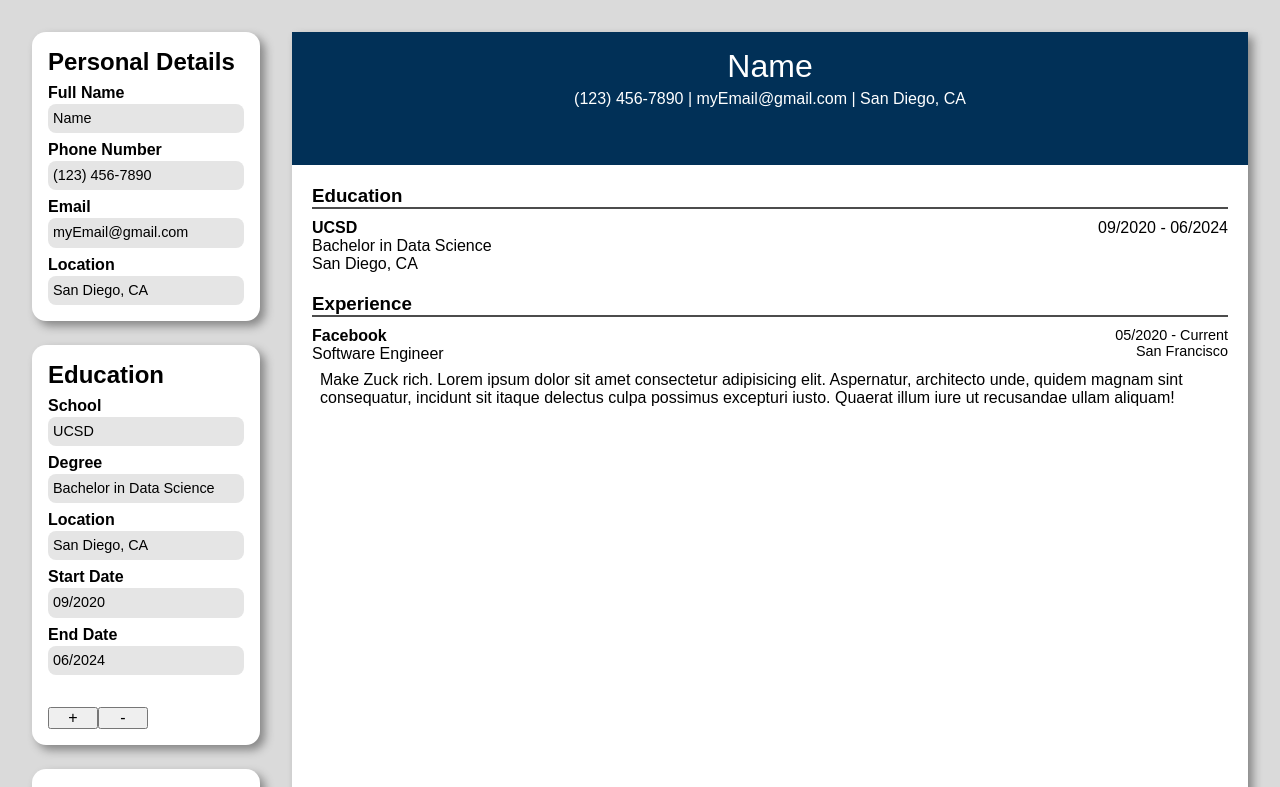
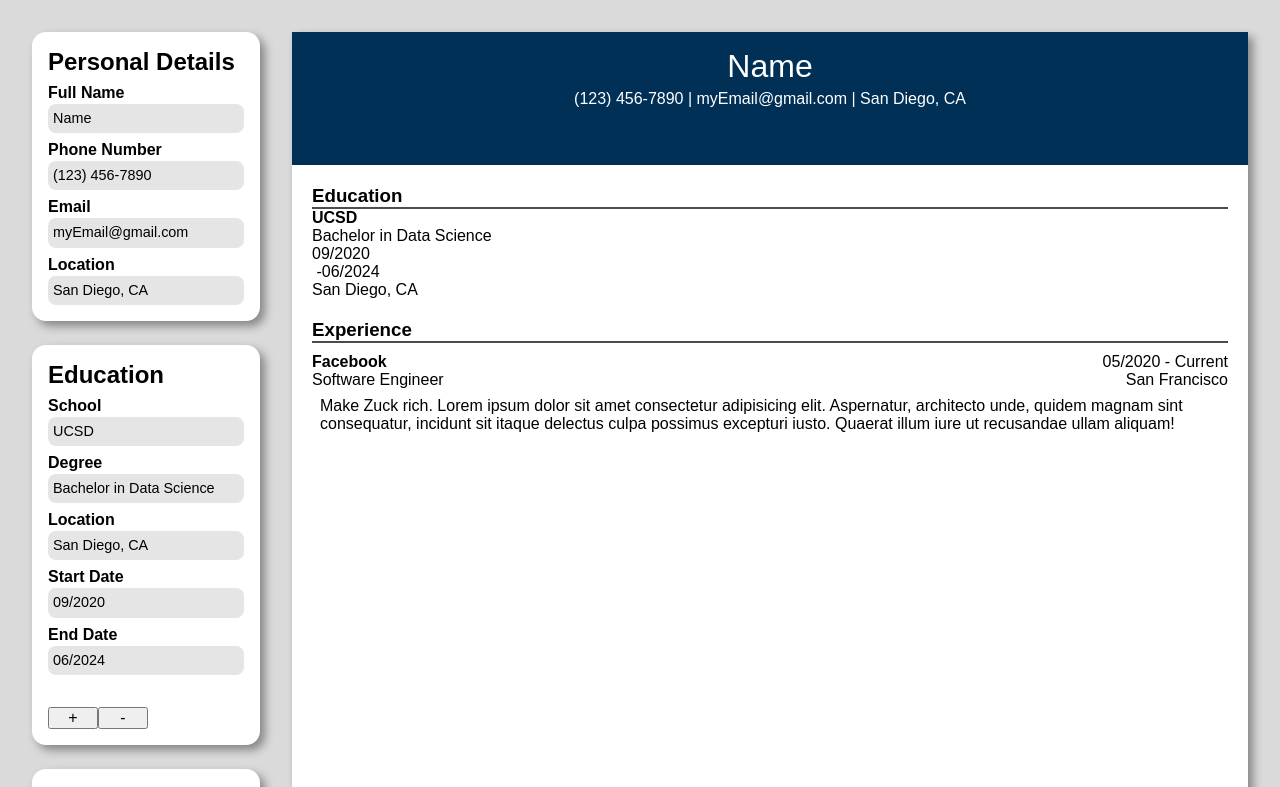
Before and after one commit to mluc404/cv-generator, a React (Vite) app: page / in a window 1280 px wide. Shown: the top 787 px of the page. Built offline with nearby package versions, Linux system fonts and the light colour scheme.

Commit message:
refactor Education output rendering

```diff
--- a/src/components/Education.jsx
+++ b/src/components/Education.jsx
@@ -51,7 +51,7 @@ export function Education({ data, setData, mode = "input" }) {
       )}
 
       {/* RENDER OUTPUT */}
-      {mode === "output" &&
+      {/* {mode === "output" &&
         data.map((obj, index) => (
           <div className="schoolOutput" key={index}>
             <div className="schoolName">
@@ -79,7 +79,57 @@ export function Education({ data, setData, mode = "input" }) {
               ))}
             </div>
           </div>
-        ))}
+        ))} */}
+      {/* //////////////////////////////////////// */}
+      {/* //////////////////////////////////////// */}
+      {/* //////////////////////////////////////// */}
+      {/* REFACTOR RENDER OUTPUT */}
+      {mode === "output" && (
+        <div className="schoolOutput">
+          {data.map((obj, index) => {
+            const schoolNameDegree = obj.filter(
+              (item) => item.name === "schoolName" || item.name === "degree"
+            );
+            console.log(schoolNameDegree);
+
+            const schoolDate = obj.filter(
+              (item) => item.name === "startDate" || item.name === "endDate"
+            );
+            const schoolLoc = obj.filter((item) => item.name === "location");
+
+            return (
+              <div className="schoolUnit">
+                <div className="schoolLeftPart">
+                  {schoolNameDegree.map((each, i) =>
+                    each.name === "schoolName" ? (
+                      <h4>{each.val}</h4>
+                    ) : (
+                      <p>{each.val}</p>
+                    )
+                  )}
+                </div>
+
+                <div className="schoolRightPart">
+                  <div className="schoolDate">
+                    {schoolDate.map((each, i) =>
+                      each.name === "startDate" ? (
+                        <p>{each.val}</p>
+                      ) : (
+                        <p>&nbsp;-{each.val}</p>
+                      )
+                    )}
+                  </div>
+                  <div className="schoolLoc">
+                    {schoolLoc.map((each, i) => (
+                      <p>{each.val}</p>
+                    ))}
+                  </div>
+                </div>
+              </div>
+            );
+          })}
+        </div>
+      )}
     </>
   );
 }
--- a/src/components/Experience.jsx
+++ b/src/components/Experience.jsx
@@ -119,6 +119,7 @@ export function Experience({ data, setData, mode = "input" }) {
           const jobCompany = obj.filter(
             (item) => item.name === "company" || item.name === "position"
           );
+
           const jobDate = obj.filter(
             (item) => item.name === "startDate" || item.name === "endDate"
           );
--- a/src/sampleData.js
+++ b/src/sampleData.js
@@ -83,7 +83,7 @@ export const sampleData = {
       name: "schoolName",
       type: "text",
       key: "schoolName",
-      val: "",
+      val: "Orange Coast College",
       placeholder: "School Name",
       label: "School",
     },
@@ -91,7 +91,7 @@ export const sampleData = {
       name: "degree",
       type: "text",
       key: "degree",
-      val: "",
+      val: "Associate in Arts",
       placeholder: "Degree",
       label: "Degree",
     },
@@ -99,7 +99,7 @@ export const sampleData = {
       name: "location",
       type: "text",
       key: "location",
-      val: "",
+      val: "Costa Mesa, CA",
       placeholder: "Location",
       label: "Location",
     },
@@ -107,7 +107,7 @@ export const sampleData = {
       name: "startDate",
       type: "text",
       key: "startDate",
-      val: "",
+      val: "08/2014",
       placeholder: "Start Date",
       label: "Start",
     },
@@ -115,7 +115,7 @@ export const sampleData = {
       name: "endDate",
       type: "text",
       key: "endDate",
-      val: "",
+      val: "06/2016",
       placeholder: "End Date",
       label: "End",
     },
--- a/src/styles/Education.css
+++ b/src/styles/Education.css
@@ -1,19 +1,4 @@
-.educationOutput {
-  display: flex;
-  flex-direction: column;
-  gap: 10px;
-}
-
-.schoolOutput {
-  display: flex;
-  justify-content: space-between;
-  gap: 20px;
-}
-
-.schoolDate {
-  display: flex;
-}
-
+/* STYLE INPUT */
 .schoolList {
   display: flex;
   flex-direction: column;
@@ -30,6 +15,4 @@ h3 {
   border-bottom: #4c4c4c solid 2px;
 }
 
-.schoolName p:nth-last-child(-n + 2) {
-  /* color: red; */
-}
+/* ////////////////////////////////////// */
--- a/src/styles/Experience.css
+++ b/src/styles/Experience.css
@@ -37,7 +37,7 @@ textarea:focus {
   display: flex;
   flex-direction: column;
   align-items: end;
-  font-size: 0.9rem;
+  font-size: 1rem;
 }
 
 .jobDate {
```
